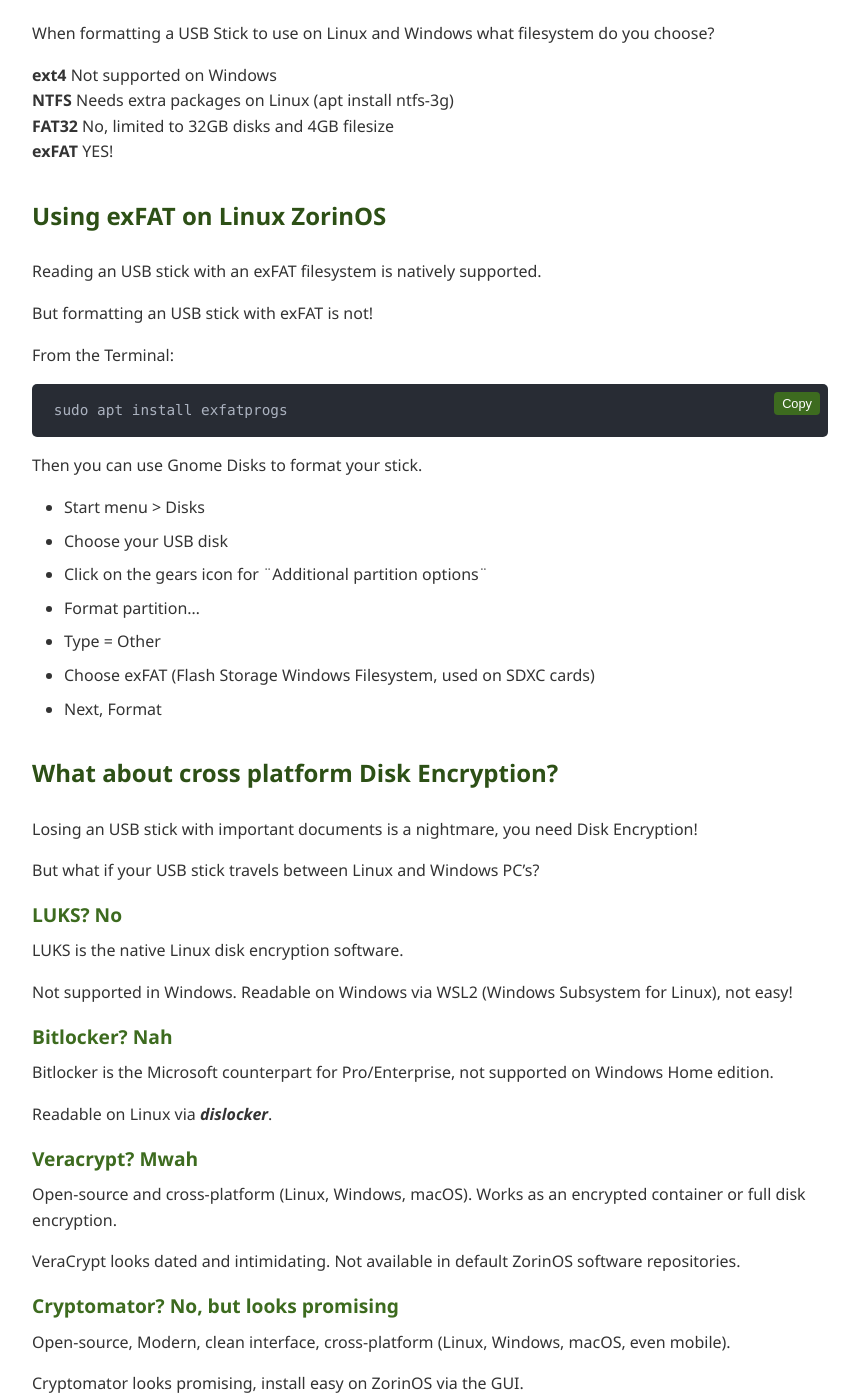
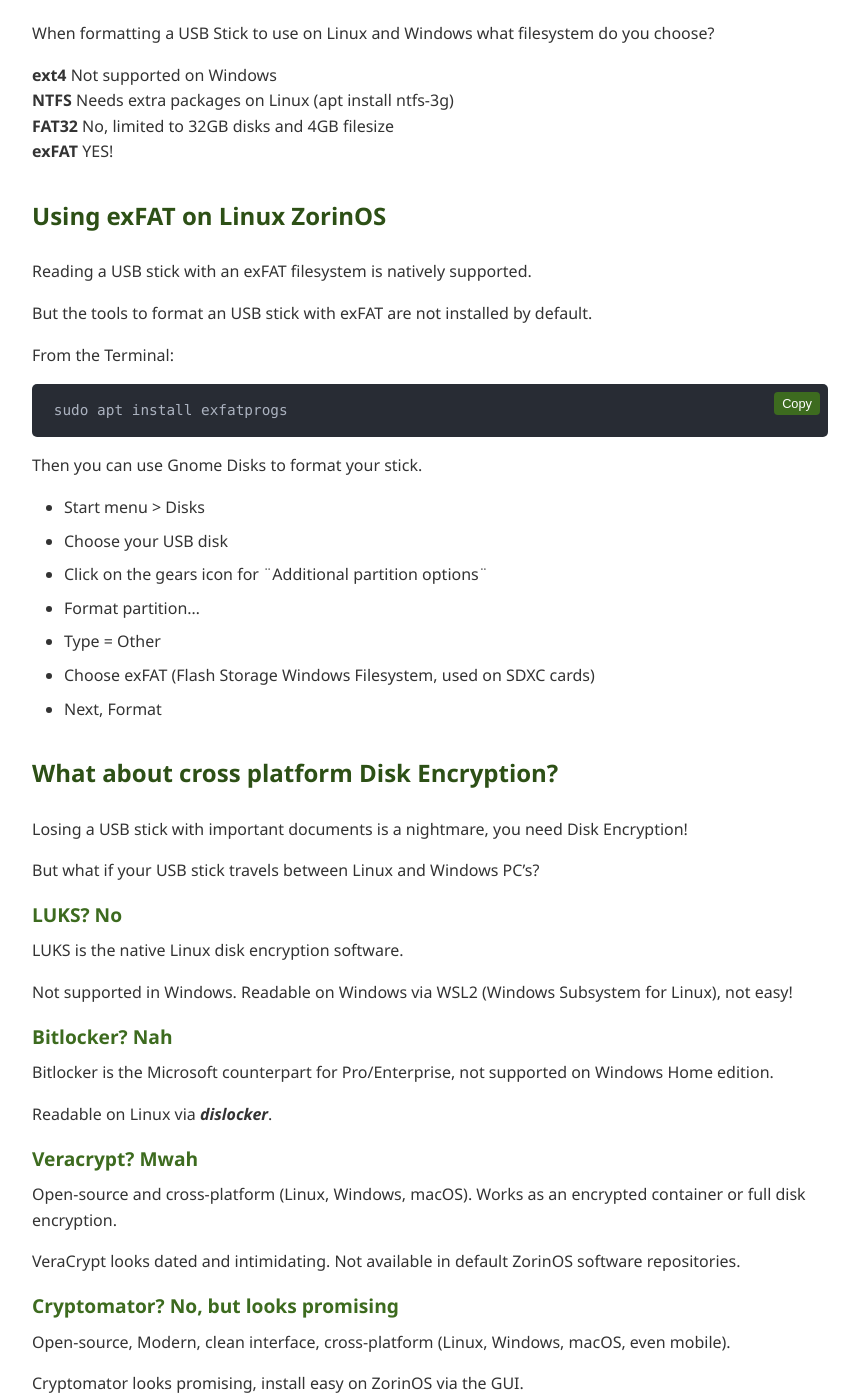
Before and after one commit to paulhermanseu/paulhermans.eu, a Jekyll site: the page built from _posts/2026-06-15-cross-platform-usb-sticks.md, in a window 1280 px wide and 1400 px high, scrolled down 561 px. Shown: the whole window, without its empty margins (210-1069 px from the left). Built offline with Jekyll 4.4.1, drawn with Linux system fonts in a browser that asks for light colours; some of the changed text lies outside the part shown.

Commit message:
Fix grammar and formatting in USB stick documentation
Correct grammar and formatting issues in the documentation regarding USB sticks and exFAT on Linux ZorinOS.

````diff
--- a/_posts/2026-06-15-cross-platform-usb-sticks.md
+++ b/_posts/2026-06-15-cross-platform-usb-sticks.md
@@ -22,9 +22,9 @@
 
 ## Using exFAT on Linux ZorinOS
 
-Reading an USB stick with an exFAT filesystem is natively supported.
+Reading a USB stick with an exFAT filesystem is natively supported.
 
-But formatting an USB stick with exFAT is not!
+But the tools to format an USB stick with exFAT are not installed by default.
 
 From the Terminal:
 ```
@@ -43,7 +43,7 @@
 
 ## What about cross platform Disk Encryption?
 
-Losing an USB stick with important documents is a nightmare, you need Disk Encryption!
+Losing a USB stick with important documents is a nightmare, you need Disk Encryption!
 
 But what if your USB stick travels between Linux and Windows PC's?
 
@@ -82,7 +82,7 @@
 There is no perfect solution yet for encrypted USB sticks that works seamlessly across Linux and Windows without compromises.
 
 
-## Erasing an USB Stick on Linux ZorinOS (Terminal)
+## Erasing a USB Stick on Linux ZorinOS (Terminal)
 
 Use ***lsblk*** to determine which device is your USB stick.
 
````
